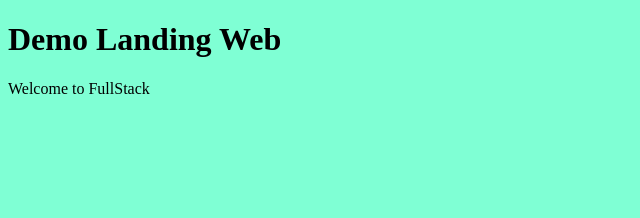
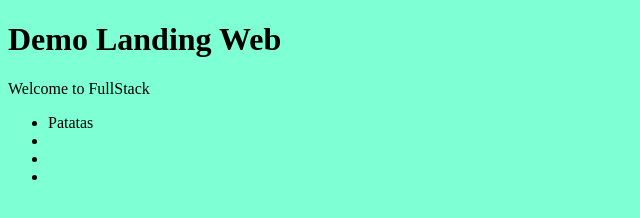
Before and after one commit to alejandroereyesb/demo_landing_web, a plain HTML site: page index.html in a window 1280 px wide. Shown: the full height of the page, 0-640 px from the left. Drawn offline with Linux system fonts and the light colour scheme.

Commit message:
add/list

```diff
--- a/index.html
+++ b/index.html
@@ -9,6 +9,12 @@
 <body>
     <h1>Demo Landing Web</h1>
     <p>Welcome to FullStack</p>
+    <ul>
+        <li>Patatas</li>
+        <li></li>
+        <li></li>
+        <li></li>
+    </ul>
     <script src="./script.js"></script>
 </body>
 </html>
```
